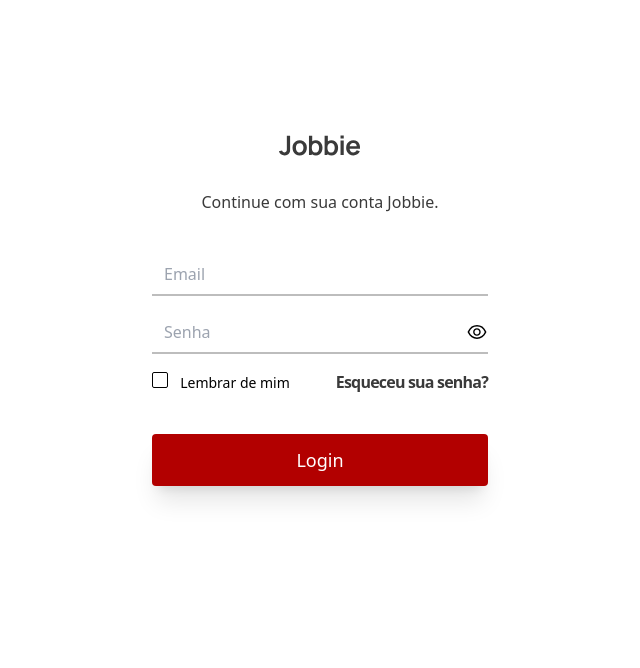
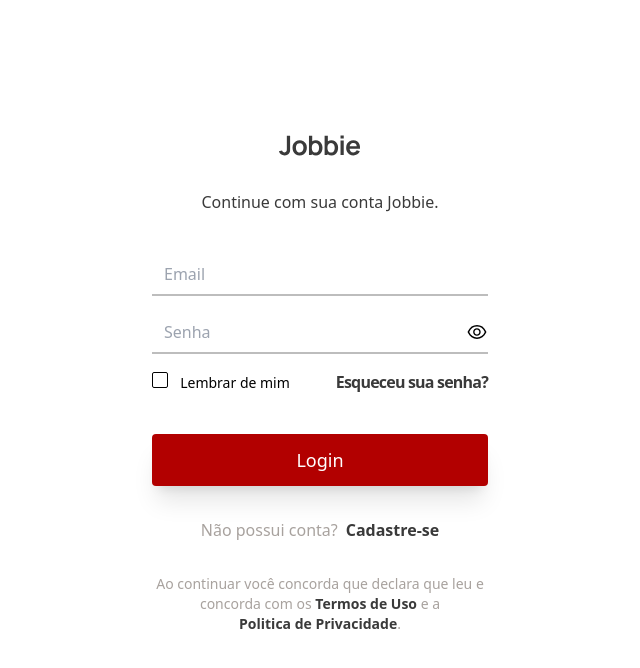
Before and after one commit to jobbie-project/jobbie-app, a Next.js app: page /login in a window 1280 px wide. Shown: the top 668 px of the page, without its empty margins (320-960 px from the left). Built offline with nearby package versions, Linux system fonts and the light colour scheme.

Commit message:
add a button to register

```diff
--- a/src/pages/login.tsx
+++ b/src/pages/login.tsx
@@ -69,13 +69,39 @@ export default function Login() {
                           </span>
                         </a>
                       </label>
-                    </div>{" "}
+                    </div>
                     <div>
                       <Link href="/home-page">
                         <button className="mt-8 text-lg bg-red font-normal w-full text-white rounded px-3 py-3 block shadow-xl">
                           Login
                         </button>
                       </Link>
+                      <span className="text-warmGray-400 font-normal flex flex-row mt-8 justify-center">
+                        Não possui conta?
+                        <a className="ml-2 text-black font-semibold" href="">
+                          Cadastre-se
+                        </a>
+                      </span>
+                      <div className="text-sm text-warmGray-400 font-normal flex flex-row mt-8 justify-center text-center">
+                        <span>
+                          Ao continuar você concorda que declara que leu e
+                          concorda com os{" "}
+                          <a
+                            className="text-black font-semibold inline-block"
+                            href=""
+                          >
+                            Termos de Uso
+                          </a>{" "}
+                          e a{" "}
+                          <a
+                            className="text-black font-semibold inline-block"
+                            href=""
+                          >
+                            Politica de Privacidade
+                          </a>
+                          .
+                        </span>
+                      </div>
                     </div>
                   </div>
                 </div>
--- a/tailwind.config.js
+++ b/tailwind.config.js
@@ -23,6 +23,7 @@ module.exports = {
       gray: "#F8f8f8",
       gray2: "#F1F1F1",
       gray3: "#BDBDBD",
+      gray4: "#A9B4CD",
       blue: "#2BB8C9",
     },
   },
```
